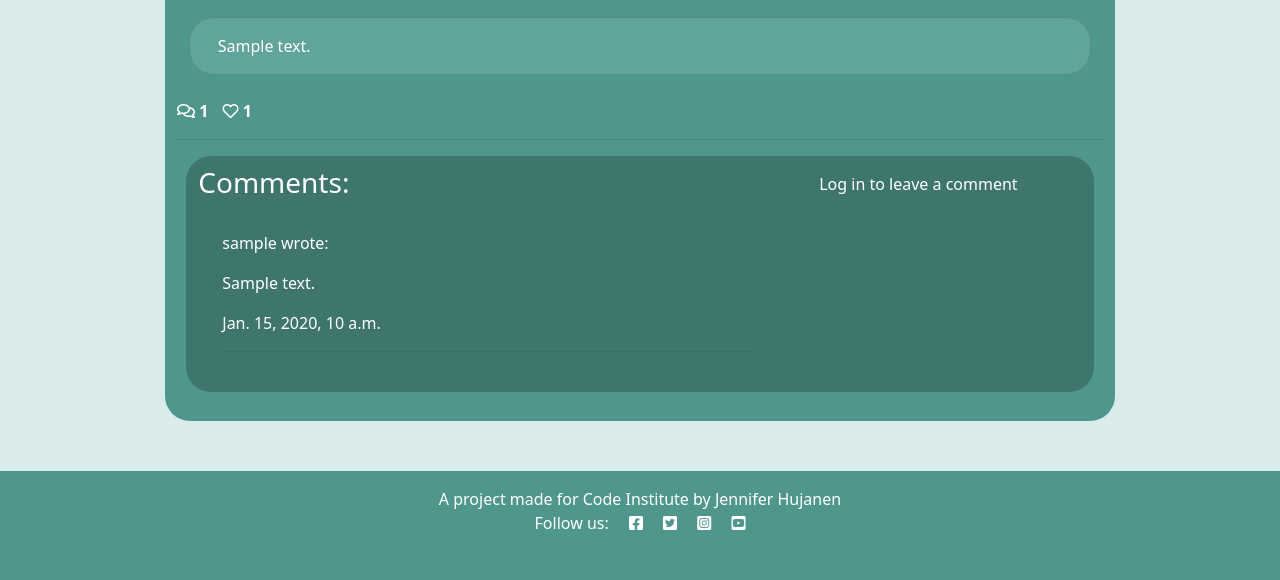
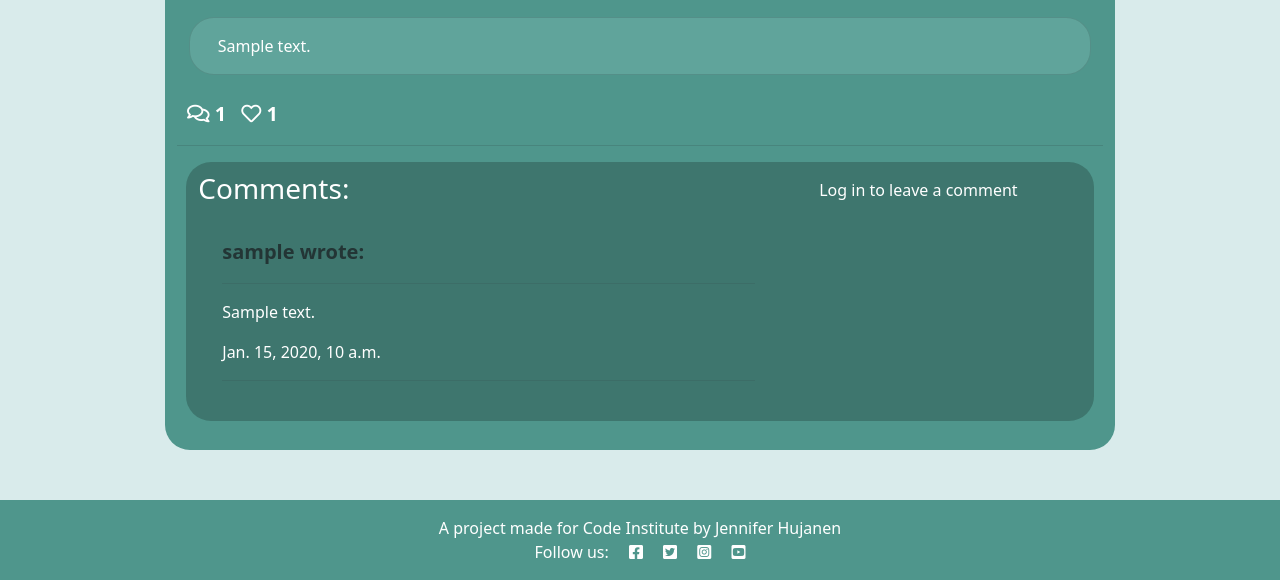
Before and after one commit to Hujanen91/The-Longdog-Hunt-PP4, a Django app: a page that uses blog/templates/blog/post_detail.html in a window 1280 px wide. Shown: the part 360-940 px from the top of the page. Before the commit the page ends 890 px from the top, so only its background shows below. Run offline with Django 4.2, Linux system fonts and the light colour scheme; tables that the repository leaves empty hold one stand-in row (values such as "Sample post"); some libraries are stand-ins or nearby versions.

Commit message:
Style comments font/color & like/comment counter

```diff
--- a/blog/templates/blog/post_detail.html
+++ b/blog/templates/blog/post_detail.html
@@ -62,10 +62,11 @@
         <div class="p-2 comments
           {% if not comment.approved and comment.author == user %}
           faded{% elif not comment.approved %} d-none{% endif %}">
-          <p class="font-weight-bold">
+          <p class="font-weight-bold comment-author">
             {{ comment.author }}
              wrote:
           </p>
+          <hr>
           <div id="comment{{ comment.id }}">
             {{ comment.body | linebreaks }}
           </div>
--- a/static/css/style.css
+++ b/static/css/style.css
@@ -108,7 +108,22 @@ a {
 }
 
 .comment-count {
-    color: #ffffff !important;
+    margin-left: 10px;
+    font-size: 20px;
+    color: white !important;
+
+}
+
+.like-count {
+    font-size: 20px;
+    padding-left: 10px;
+    color: white !important;
+}
+
+.comment-author {
+    font-size: 20px;
+    font-weight: bold;
+    color:#233535;
 }
 
 .comment-row {
@@ -124,10 +139,7 @@ a {
     justify-content: right;
 }
 
-.like-count {
-    color: #ffffff !important;
-    padding-left: 10px;
-}
+
 
 .link {
     color: #914D57;
```
